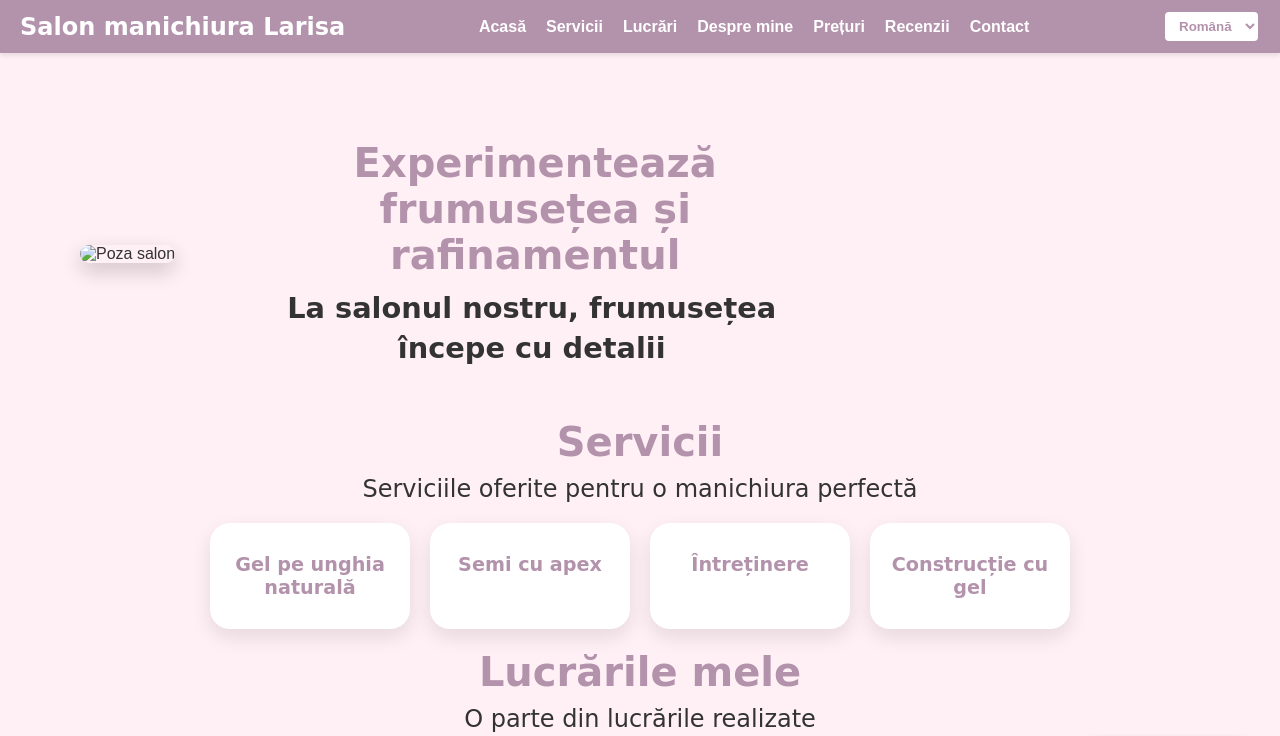
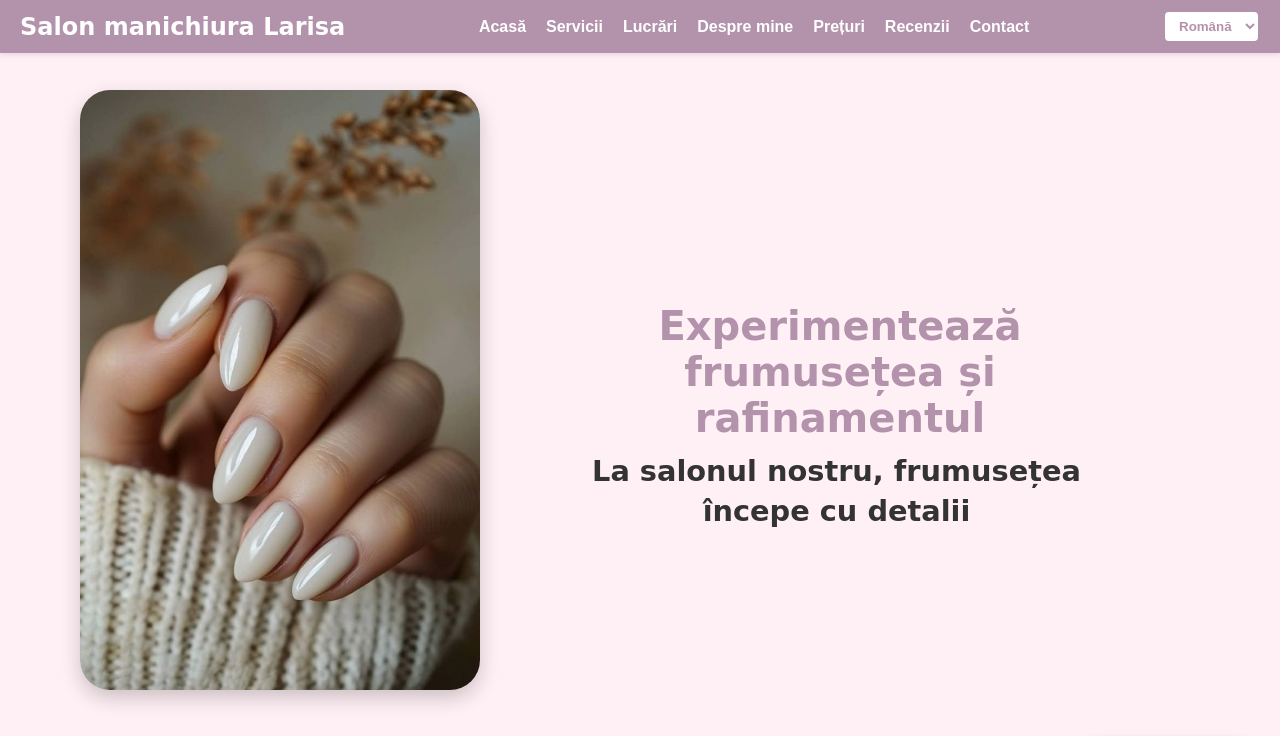
Before and after one commit to GeorgianaBejoiu/site-salon-de-unghii, a plain HTML site: page index.html in a window 1280 px wide. Shown: the top 736 px of the page. Drawn offline with Linux system fonts and the light colour scheme; a web font is replaced by a local one.

Commit message:
Add files via upload

```diff
--- a/index.html
+++ b/index.html
@@ -39,7 +39,7 @@
      <!-- Secțiunea Acasă -->
     <section id="home" class="intro">
         <div class="image">
-            <img src="unghii.jpeg" alt="Poza salon">
+            <img src="PozeUnghii/unghii.jpeg" alt="Poza salon">
         </div>
         <div class="text">
             <h2>Experimentează frumusețea și rafinamentul </h2>
```
